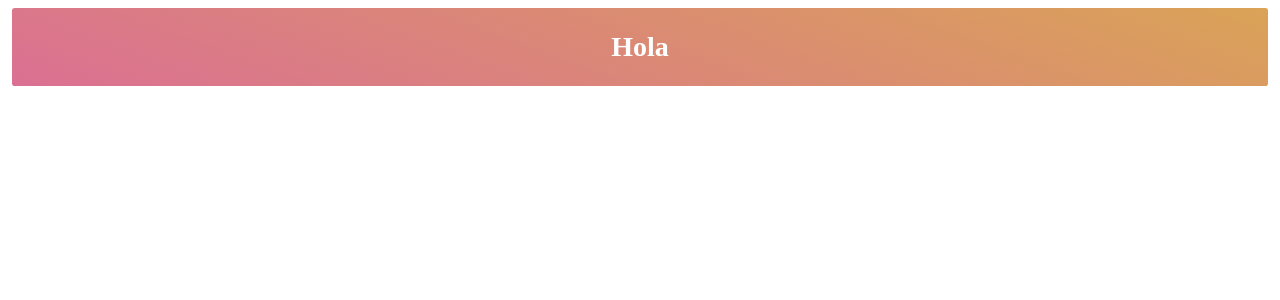
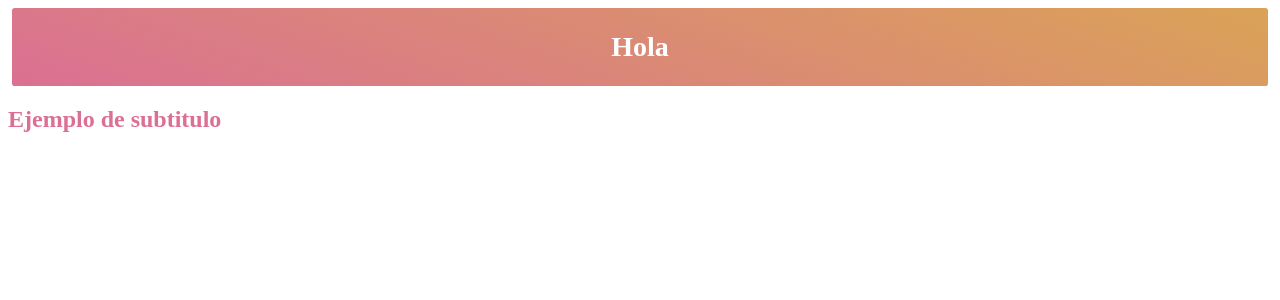
Before and after one commit to ErnestoM12/react-styled, a React (Create React App) app: page / in a window 1280 px wide. Shown: the top 300 px of the page. Built offline with nearby package versions, Linux system fonts and the light colour scheme.

Commit message:
constantes basicas styled

```diff
--- a/src/App.js
+++ b/src/App.js
@@ -1,8 +1,15 @@
 import React from 'react'
 import styled from 'styled-components';
+import { mainColor, secondaryColor } from './colors'
+
+//forma nativa
+//import './styles.css'
+
+
 
 const Header = styled.header`
-background:linear-gradient(20deg, #db7093, #daa357);
+/* forma nativa background:linear-gradient(20deg, var(--secondaryColor), var(--mainColor)); */
+ background:linear-gradient(20deg, ${secondaryColor}, ${mainColor});
 text-align:center;
 border-radius:0.2em;
 color:#fff;
@@ -11,12 +18,20 @@ margin:0.3em;
 font-size:14px;
 `
 
+const SubTitle = styled.h2`
+color:${secondaryColor};
+`
+
+
 const App = () => {
   return (
     <div>
       <Header>
         <h1>Hola</h1>
       </Header>
+      <SubTitle>
+        Ejemplo de subtitulo
+      </SubTitle>
     </div>
   );
 }
--- /dev/null
+++ b/src/colors.js
@@ -0,0 +1,2 @@
+export const mainColor = '#daa357'
+export const secondaryColor = '#db7093'
--- /dev/null
+++ b/src/styles.css
@@ -0,0 +1,6 @@
+
+/* forma navita de asginar variables en cc*/
+:root{
+    --mainColor:#daa357;
+    --secondaryColor:#db7093
+}
```
